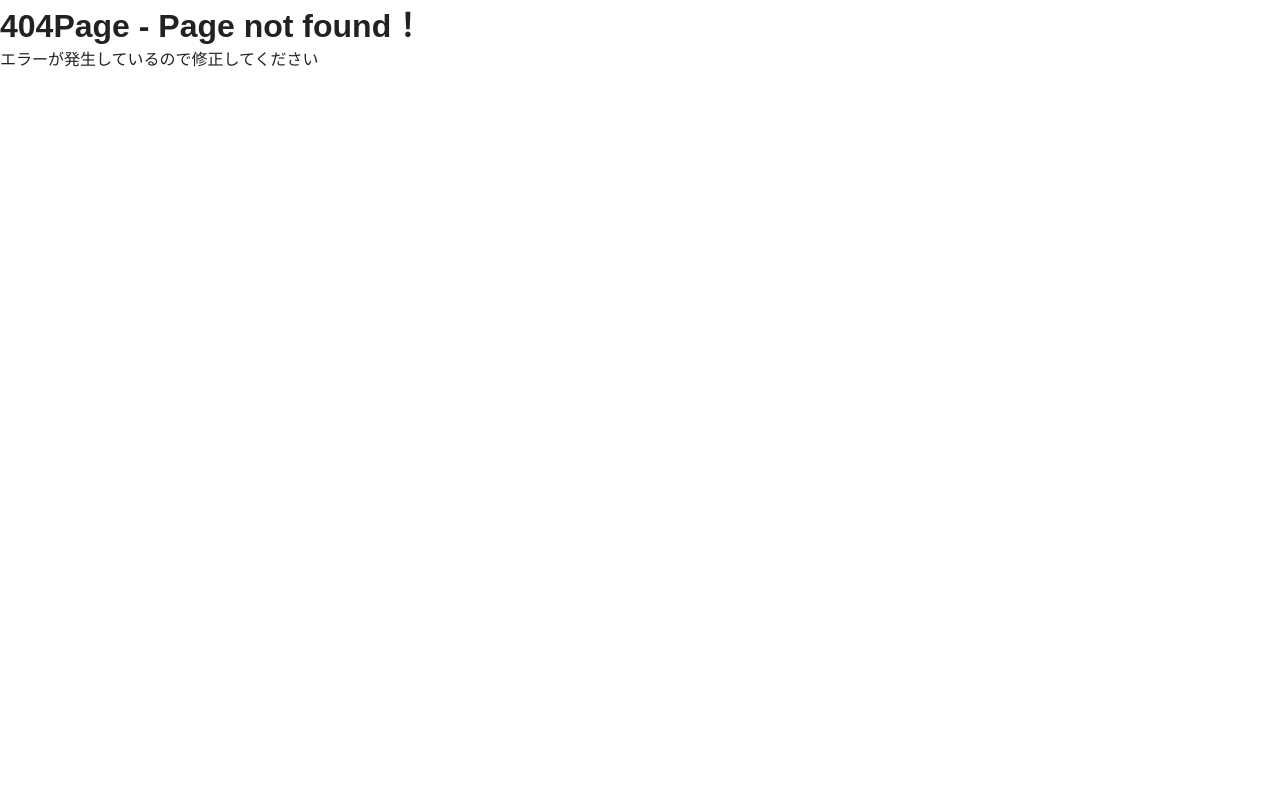
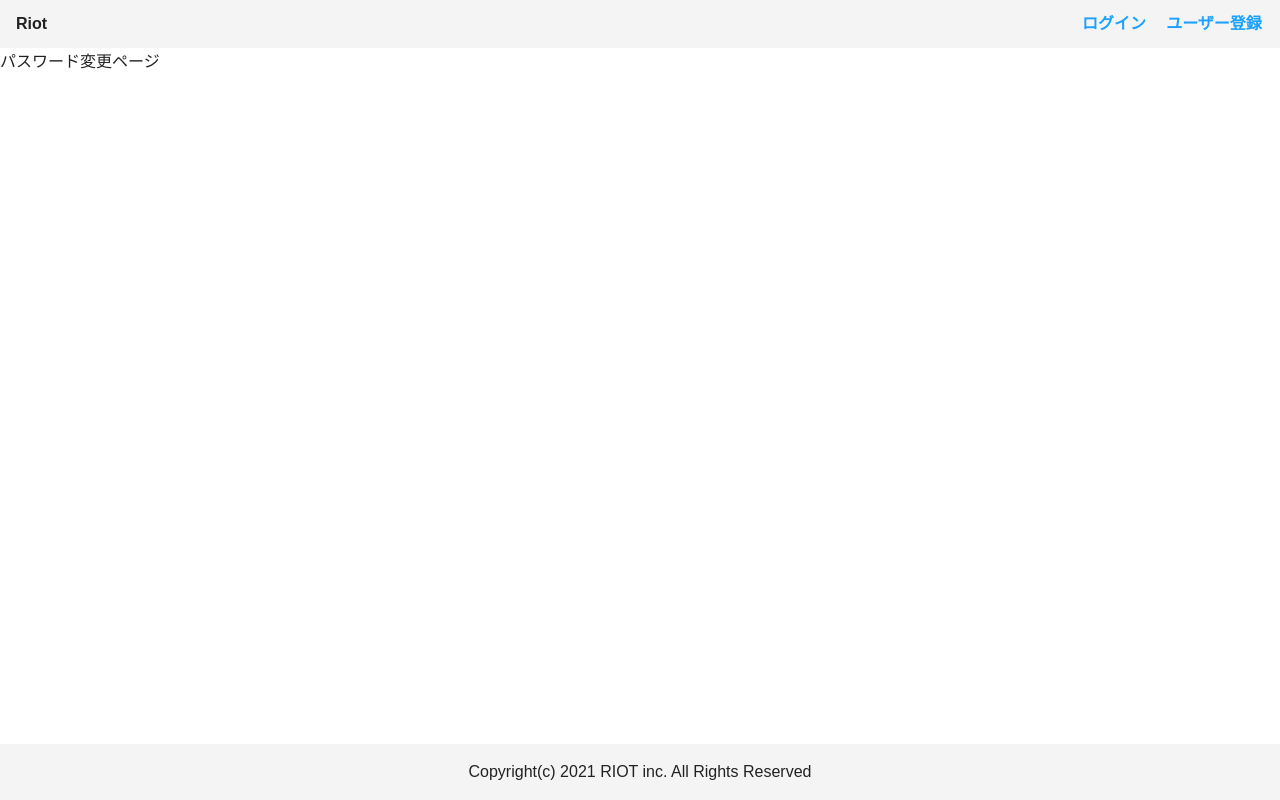
Before and after one commit to kimuniiii/Personal-Development, a Next.js app in the folder packages/client/: page /password/change in a window 1280 px wide. Before the commit this address had no page. Built offline with nearby package versions, Linux system fonts and the light colour scheme.

Commit message:
パスワード変更画面を簡易的に実装

```diff
--- /dev/null
+++ b/packages/client/src/pages/password/change/index.tsx
@@ -0,0 +1,15 @@
+import React from 'react';
+
+import { HeadTemplate } from 'src/components/templates/HeadTemplate';
+import { CommonTemplate } from 'src/components/templates/CommonTemplate';
+
+const PasswordChangePage = (): JSX.Element => {
+  return (
+    <React.Fragment>
+      <HeadTemplate pageTitle='パスワード変更ページ' />
+      <CommonTemplate>パスワード変更ページ</CommonTemplate>
+    </React.Fragment>
+  );
+};
+
+export default PasswordChangePage;
```
